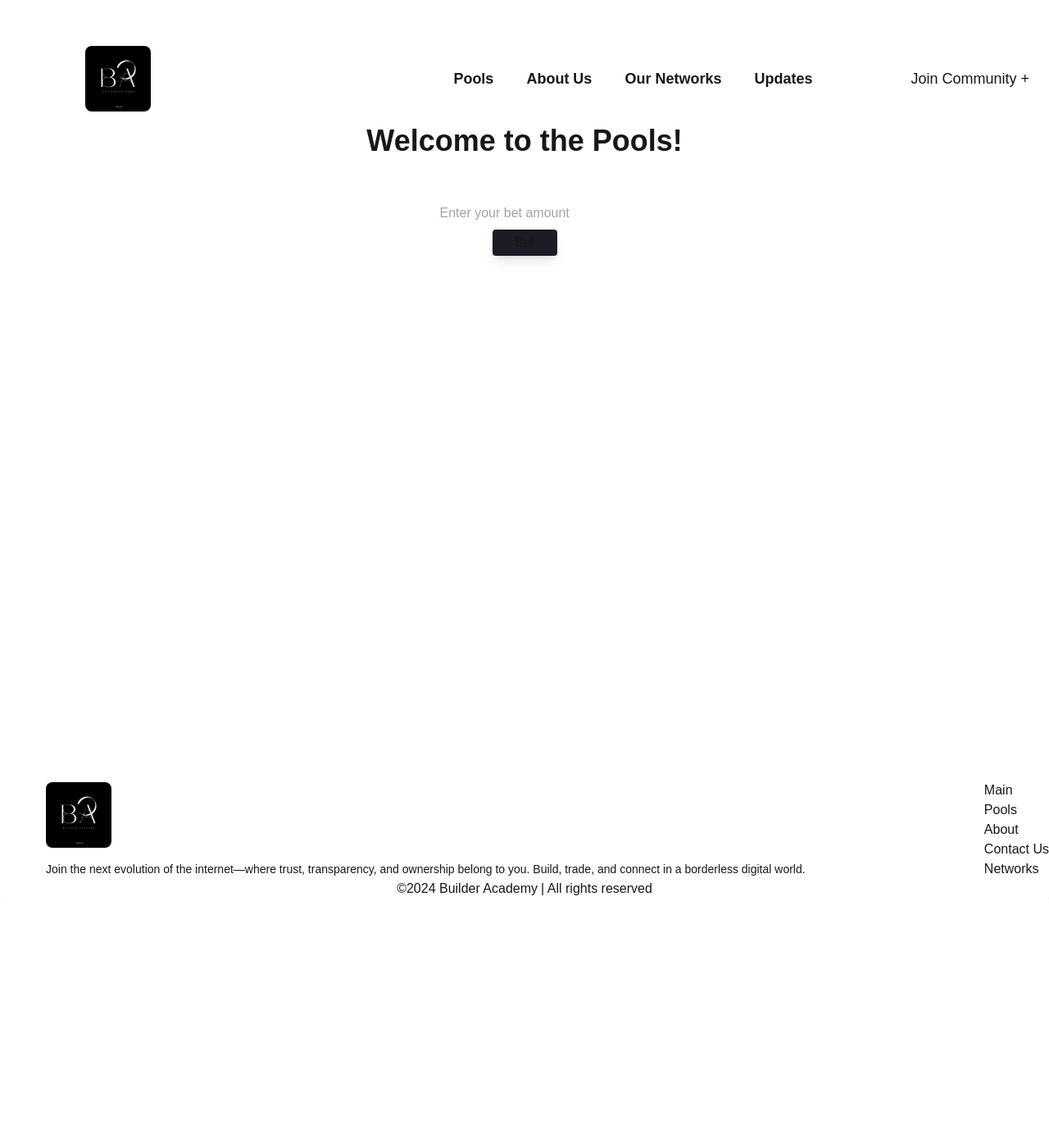
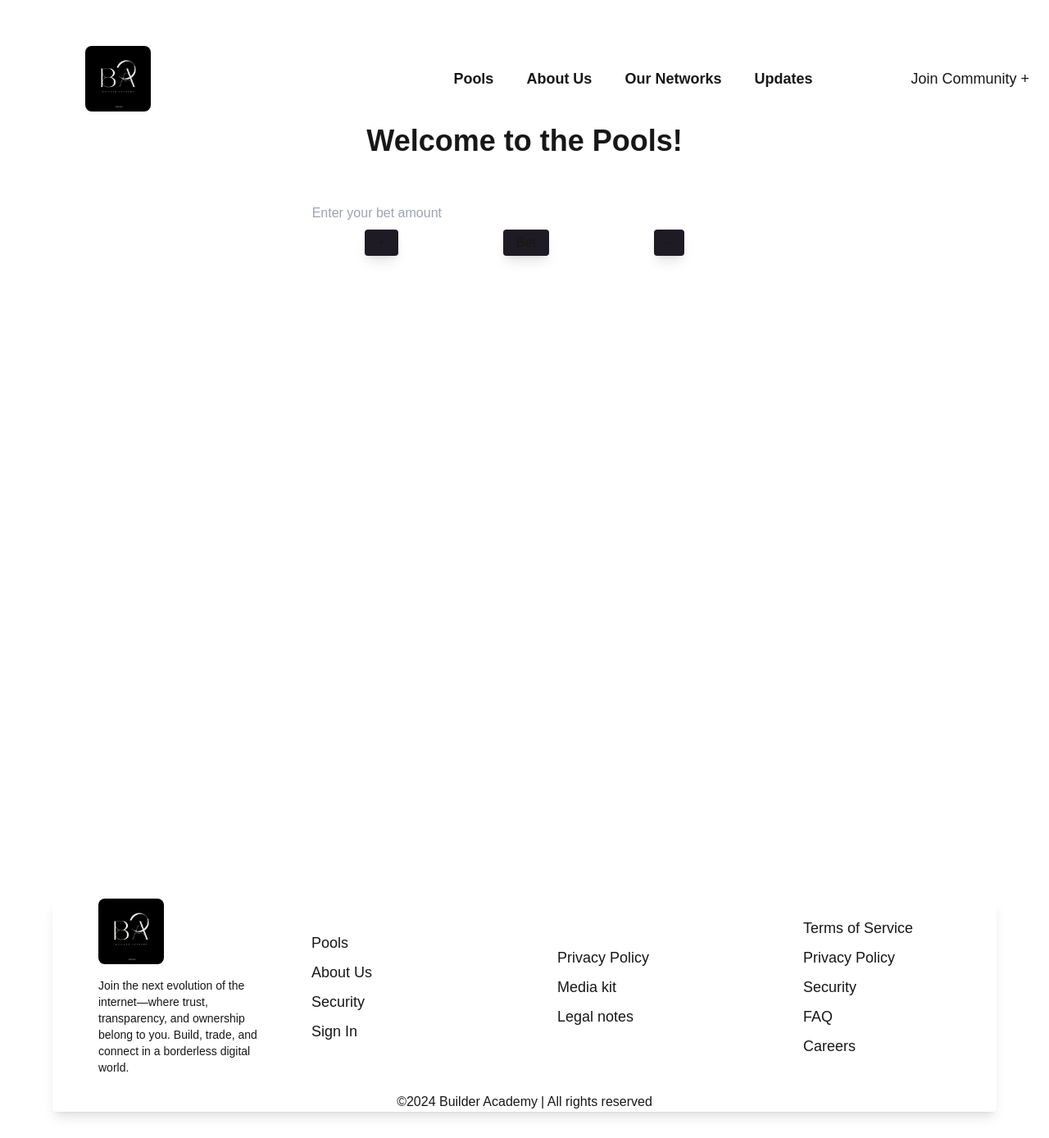
Before and after one commit to KHATRIRAMESH/nextjs, a Next.js app: page /pools in a window 1280 px wide. Shown: the whole page at 82% size. Before the commit the page ends 1096 px from the top, so only its background shows below. Built offline with nearby package versions, Linux system fonts and the light colour scheme.

Commit message:
footer links added and page input components added

```diff
--- a/app/(root)/pools/page.tsx
+++ b/app/(root)/pools/page.tsx
@@ -1,11 +1,49 @@
+"use client";
+
+import { useState } from "react";
+
 const Pools = () => {
+  const [betAmount, setBetAmount] = useState<number | undefined>();
+
+  const handleAmountChange = (e: React.ChangeEvent<HTMLInputElement>) => {
+    const value = e.target?.value;
+    if (value !== undefined) {
+      setBetAmount(value ? Number(value) : undefined);
+    }
+    console.log(betAmount);
+  };
+
+  const sendZero = () => {
+    alert("You must enter a bet amount.");
+  };
   return (
     <>
       <div className=" min-h-[100vh] flex flex-col items-center gap-5">
         <h1 className="text-4xl font-bold pb-9">Welcome to the Pools!</h1>
         <form className="flex flex-col">
-          <input type="number" name="amount" placeholder="Enter your bet amount" />
-           <button className="rounded shadow-lg bg-[#1f1b24]  mt-2 px-4 py-1 mx-16">Bet</button>
+          <input
+            type="number"
+            name="amount"
+            value={betAmount ?? ""}
+            placeholder="Enter your bet amount"
+            onChange={handleAmountChange}
+            className="outline-none text-black rounded rounded-lg"
+          />
+          <div className=" flex items-center justify-between">
+            <button className=" rounded shadow-lg bg-[#1f1b24]  mt-2 px-4 py-1 mx-16">
+              +
+            </button>
+            <button className="rounded shadow-lg bg-[#1f1b24]  mt-2 px-4 py-1 mx-16">
+              Bet
+            </button>
+
+            <button
+              className=" rounded shadow-lg bg-[#1f1b24]  mt-2 px-4 py-1 mx-16"
+              onClick={sendZero}
+            >
+              -
+            </button>
+          </div>
         </form>
       </div>
     </>
--- a/components/Footer.tsx
+++ b/components/Footer.tsx
@@ -3,8 +3,8 @@ import Link from "next/link";
 
 const Footer = () => {
   return (
-    <footer className="rounded shadow-lg">
-      <div className="flex flex-row items-center container  justify-between pl-4">
+    <footer className="rounded shadow-lg mt-36 mb-8 mx-16">
+      <div className="grid grid-cols-4 gap-16 items-center container  justify-between pl-4">
         <div className="pl-10 flex flex-col gap-4">
           <Link href="/">
             <Image
@@ -22,16 +22,27 @@ const Footer = () => {
             borderless digital world.
           </div>
         </div>
-        <div>
-          <div>Main</div>
-          <div>Pools</div>
-          <div>About</div>
-          <div>Contact Us</div>
-          <div>Networks</div>
+        <div className="flex flex-col items-start gap-2 text-lg">
+          <Link href="/pools">Pools</Link>
+          <Link href="/about">About Us</Link>
+          <Link href="/security">Security</Link>
+          <Link href="/signin">Sign In</Link>
+        </div>
+        <div className="flex flex-col text-lg items-start gap-2">
+          <Link href="/security">Privacy Policy</Link>
+          <Link href="/terms-of-service">Media kit</Link>
+          <Link href="/privacy-policy">Legal notes</Link>
+        </div>
+        <div className="flex flex-col text-lg items-start gap-2">
+          <Link href="/terms-of-service">Terms of Service</Link>
+          <Link href="/privacy-policy">Privacy Policy</Link>
+          <Link href="/security">Security</Link>
+          <Link href="/faq">FAQ</Link>
+          <Link href="/careers">Careers</Link>
         </div>
       </div>
 
-      <div className="flex flex-wrap items-center justify-center gap-4 text-center px-4 md:px-8">
+      <div className="flex flex-wrap items-center mt-5 justify-center gap-4 text-center px-4 md:px-8">
         <div className="flex items-center gap-1 text-sm md:text-base">
           <span>&copy;{new Date().getFullYear()} Builder Academy</span>
           <span>| All rights reserved</span>
```
